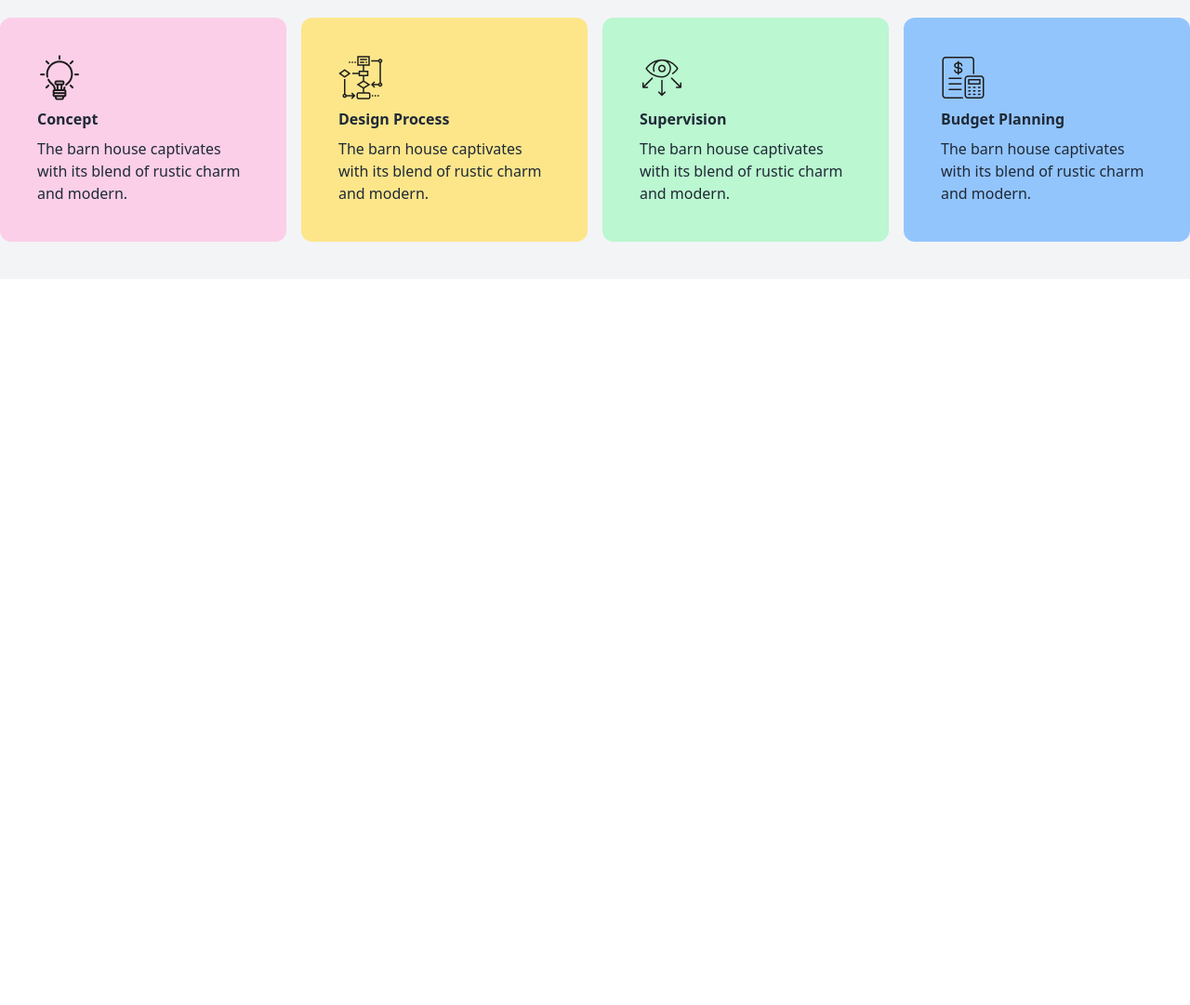
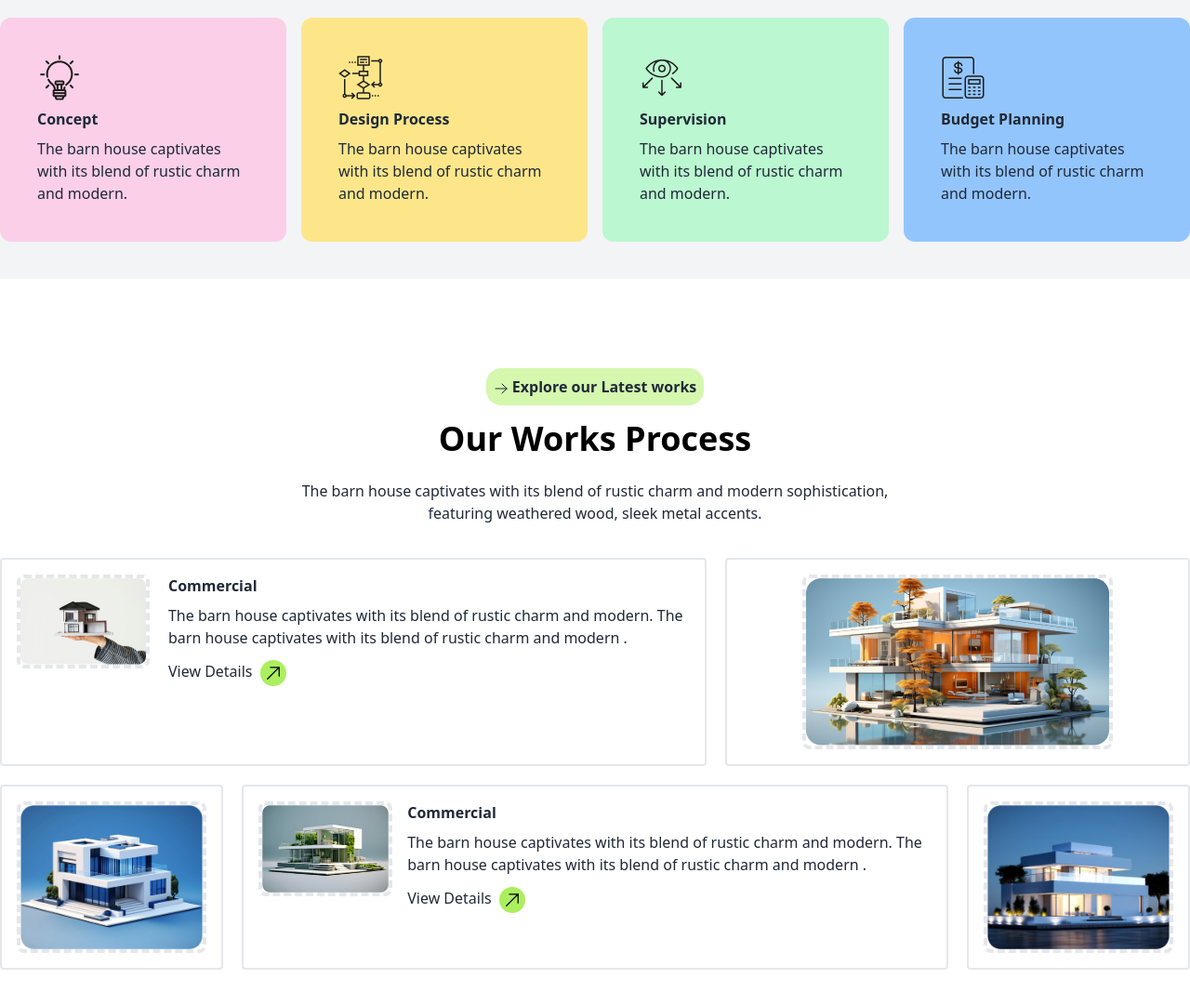
Before and after one commit to Nafees37/project_tailwind_and_daisyUI, a plain HTML site: page index.html in a window 1280 px wide. Shown: the part 1667-2748 px from the top of the page at 93% size. Before the commit the page ends 1967 px from the top, so only its background shows below. Drawn offline with nearby package versions, Linux system fonts and the light colour scheme.

Commit message:
Portfolio Option Design

```diff
--- a/css/input.css
+++ b/css/input.css
@@ -15,3 +15,9 @@
   color: black;
   outline: none;
 }
+
+@media screen and (max-width:767px){
+  .border-solid.border-2.rounded.p-4.lg\:hidden.md\:col-span-3 {
+    display: none;
+}
+}
--- a/index.html
+++ b/index.html
@@ -9,8 +9,6 @@
   <link rel="preconnect" href="https://fonts.googleapis.com">
   <link rel="preconnect" href="https://fonts.gstatic.com" crossorigin>
   <link href="https://fonts.googleapis.com/css2?family=Manrope:wght@200..800&display=swap" rel="stylesheet">
-  <!-- Font Awesome Link -->
-  <script src="https://kit.fontawesome.com/3d108be8a1.js" crossorigin="anonymous"></script>
   <!-- Daisy Ui CDN link -->
   <link href="https://cdn.jsdelivr.net/npm/daisyui@4.12.10/dist/full.min.css" rel="stylesheet" type="text/css" />
   <!-- Tailwind Css CDN Link -->
@@ -122,7 +120,8 @@
 
             <div class="lg:text-start text-center">
               <button class="bg-white rounded-2xl p-2 mb-2">
-              <svg xmlns="http://www.w3.org/2000/svg" fill="none" viewBox="0 0 24 24" stroke-width="1.5" stroke="currentColor" class="size-4 inline">
+                <svg xmlns="http://www.w3.org/2000/svg" fill="none" viewBox="0 0 24 24" stroke-width="1.5"
+                  stroke="currentColor" class="size-4 inline">
                   <path stroke-linecap="round" stroke-linejoin="round" d="M13.5 4.5 21 12m0 0-7.5 7.5M21 12H3" />
                 </svg>
 
@@ -170,9 +169,7 @@
 
           </div>
           <div class="">
-          <img
-          src="./assets/images/Rectangle.png"
-          class=" rounded-lg shadow-2xl"/>
+            <img src="./assets/images/Rectangle.png" class=" rounded-lg shadow-2xl" />
           </div>
         </div>
       </div>
@@ -185,7 +182,8 @@
 
 
         <button class="bg-white rounded-2xl p-2 mb-4 font-bold">
-          <svg xmlns="http://www.w3.org/2000/svg" fill="none" viewBox="0 0 24 24" stroke-width="1.5" stroke="currentColor" class="size-4 inline">
+          <svg xmlns="http://www.w3.org/2000/svg" fill="none" viewBox="0 0 24 24" stroke-width="1.5"
+            stroke="currentColor" class="size-4 inline">
             <path stroke-linecap="round" stroke-linejoin="round" d="M13.5 4.5 21 12m0 0-7.5 7.5M21 12H3" />
           </svg>
 
@@ -193,7 +191,8 @@
         </button>
 
         <h1 class="text-4xl text-black font-black pb-6">Our Works Process</h1>
-        <p class="">The barn house captivates with its blend of rustic charm and modern sophistication, <br> featuring weathered wood, sleek metal accents.</p>
+        <p class="">The barn house captivates with its blend of rustic charm and modern sophistication, <br> featuring
+          weathered wood, sleek metal accents.</p>
 
 
       </div>
@@ -251,7 +250,121 @@
   </main>
 
 
-  <main>
+  <main class="bg-white pb-10">
+    <section class="max-w-screen-xl mx-auto">
+
+      <div class="text-center pt-24 pb-9">
+
+
+        <button class="bg-[#ABEF5F80] rounded-2xl p-2 mb-4 font-bold">
+          <svg xmlns="http://www.w3.org/2000/svg" fill="none" viewBox="0 0 24 24" stroke-width="1.5"
+            stroke="currentColor" class="size-4 inline">
+            <path stroke-linecap="round" stroke-linejoin="round" d="M13.5 4.5 21 12m0 0-7.5 7.5M21 12H3" />
+          </svg>
+
+          Explore our Latest works
+        </button>
+
+        <h1 class="text-4xl text-black font-black pb-6">Our Works Process</h1>
+        <p class="">The barn house captivates with its blend of rustic charm and modern sophistication, <br> featuring
+          weathered wood, sleek metal accents.</p>
+
+
+      </div>
+
+
+      <div class="grid grid-cols-1 md:grid-cols-3 lg:grid-cols-5 gap-5">
+
+        <div class="col-span-5 md:col-span-5 lg:col-span-3 border-solid border-2 rounded p-4">
+          <div class="flex md:flex-row flex-col">
+
+            <div class="">
+              <img src="./assets/images/img1.png" alt="" class="rounded-lg border-dashed border-4">
+            </div>
+
+            <div class="ps-5">
+
+
+              <h1 class="font-bold pb-2">Commercial</h1>
+              <p class="pb-3">The barn house captivates with its blend of rustic charm and modern. The barn house
+                captivates with its blend of rustic charm and modern .</p>
+              <div class="flex">
+                <a href="#" class="pe-2">View Details</a>
+                <span class="rounded-full bg-[#ABEF5F] p-1 text-black">
+                  <svg xmlns="http://www.w3.org/2000/svg" fill="none" viewBox="0 0 24 24" stroke-width="1.5"
+                    stroke="currentColor" class="size-5">
+                    <path stroke-linecap="round" stroke-linejoin="round" d="m4.5 19.5 15-15m0 0H8.25m11.25 0v11.25" />
+                  </svg>
+                </span>
+
+              </div>
+
+            </div>
+
+          </div>
+        </div>
+
+
+
+        <div class="col-span-5 md:col-span-3 lg:col-span-2   border-solid border-2 rounded p-4">
+          <img src="./assets/images/img2.png" alt="" class="rounded-lg border-dashed border-4 lg:mx-auto">
+        </div>
+
+
+        <div class="col-span-5 md:col-span-2 lg:col-span-1  border-solid border-2 rounded p-4">
+          <img src="./assets/images/img3.png" alt="" class="rounded-lg border-dashed border-4 lg:mx-auto">
+        </div>
+
+
+
+        <div class="col-span-5 lg:col-span-3 md:col-span-5 border-solid border-2 rounded p-4">
+          <div class="flex md:flex-row flex-col">
+
+            <div class="">
+              <img src="./assets/images/img4.png" alt="" class="rounded-lg border-dashed border-4">
+            </div>
+
+            <div class="ps-4">
+
+
+              <h1 class="font-bold pb-2">Commercial</h1>
+              <p class="pb-3">The barn house captivates with its blend of rustic charm and modern. The barn house
+                captivates with its blend of rustic charm and modern .</p>
+              <div class="flex">
+                <a href="#" class="pe-2">View Details</a>
+                <span class="rounded-full bg-[#ABEF5F] p-1 text-black">
+                  <svg xmlns="http://www.w3.org/2000/svg" fill="none" viewBox="0 0 24 24" stroke-width="1.5"
+                    stroke="currentColor" class="size-5">
+                    <path stroke-linecap="round" stroke-linejoin="round" d="m4.5 19.5 15-15m0 0H8.25m11.25 0v11.25" />
+                  </svg>
+                </span>
+
+              </div>
+
+            </div>
+
+          </div>
+        </div>
+
+
+
+        <div class="border-solid border-2 rounded p-4 md:col-span-2 lg:col-span-1 col-span-5">
+          <img src="./assets/images/img5.png" alt="" class="rounded-lg border-dashed border-4 lg:mx-auto">
+        </div>
+
+        <div class="border-solid border-2 rounded p-4 lg:hidden md:col-span-3 ">
+          <img src="./assets/images/img2.png" alt="" class="rounded-lg border-dashed border-4 lg:mx-auto">
+        </div>
+
+
+      </div>
+
+    </section>
+
+
+
+
+
 
   </main>
 
```
Lines whose indentation alone changed are shown as unchanged.
